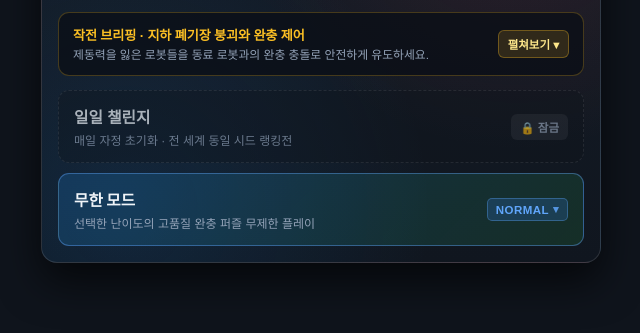
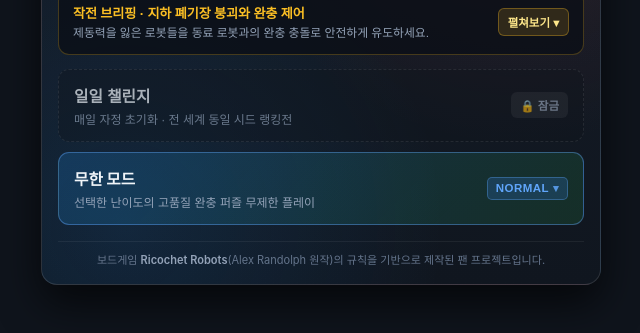
Before and after one commit to kgw012/support_robots, a website with bundled scripts: page index.html in a window 1280 px wide. Shown: the part 357-690 px from the top of the page, without its empty margins (319-959 px from the left). Built offline with nearby package versions, Linux system fonts and the light colour scheme.

Commit message:
feat: 메인 로비 하단에 원작(Ricochet Robots) 출처 표기 추가

```diff
--- a/css/style.css
+++ b/css/style.css
@@ -410,6 +410,21 @@ body {
   font-size: 0.78rem;
   font-weight: 600;
   text-align: center;
+}
+
+.lobby-credit-footer {
+  margin-top: 2px;
+  padding-top: 10px;
+  border-top: 1px solid rgba(255, 255, 255, 0.06);
+  font-size: 0.69rem;
+  color: #64748b;
+  text-align: center;
+  line-height: 1.45;
+}
+
+.lobby-credit-footer strong {
+  color: #94a3b8;
+  font-weight: 600;
 }
 
 /* 상단 헤더 및 상태 표시줄 */
--- a/index.html
+++ b/index.html
@@ -181,6 +181,10 @@
       </div>
 
       <div id="lobby-toast" class="lobby-toast" hidden></div>
+
+      <footer class="lobby-credit-footer">
+        보드게임 <strong>Ricochet Robots</strong>(Alex Randolph 원작)의 규칙을 기반으로 제작된 팬 프로젝트입니다.
+      </footer>
     </section>
 
     <!-- 인게임 플레이 화면 (무한 모드) -->
```
